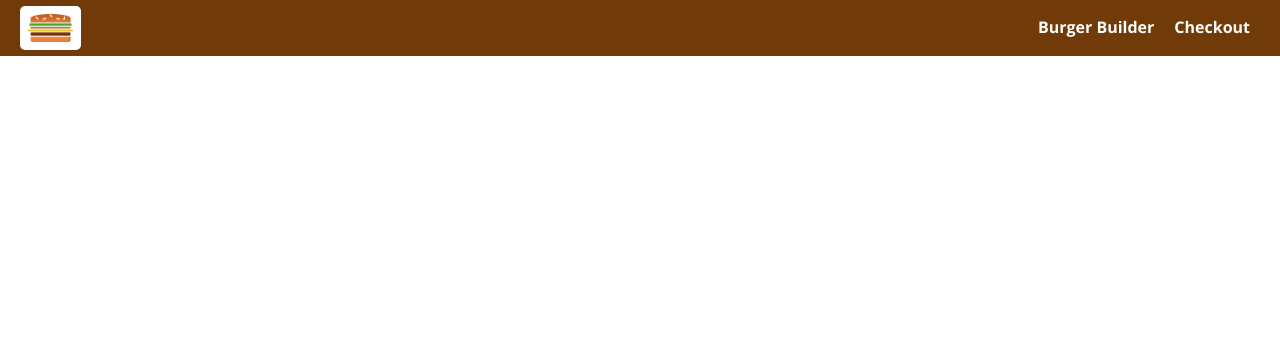
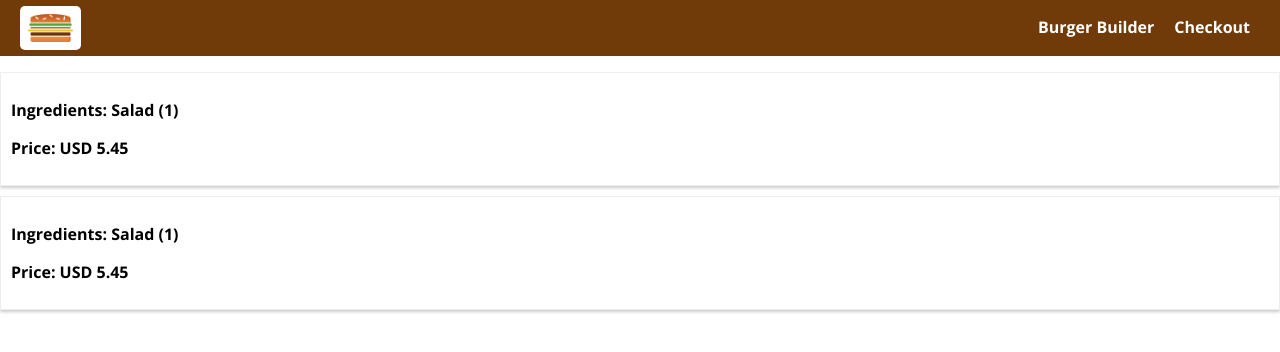
Before and after one commit to acparkgh/BurgerBuilder, a React app: page /orders in a window 1280 px wide. Shown: the top 352 px of the page. Built offline with nearby package versions, Linux system fonts and the light colour scheme.

Commit message:
created Order and Orders components

```diff
--- a/src/App.js
+++ b/src/App.js
@@ -2,6 +2,7 @@ import React, { Component } from 'react';
 import Layout from './hoc/Layout/Layout';
 import BurgerBuilder from './containers/BurgerBuilder/BurgerBuilder';
 import Checkout from './containers/Checkout/Checkout';
+import Orders from './containers/Orders/Orders';
 import { Route, Switch } from 'react-router-dom';
 
 class App extends Component {
@@ -11,6 +12,7 @@ class App extends Component {
         <Layout>
           <Switch>
             <Route path="/checkout" component={Checkout} />
+            <Route path="/orders" component={Orders} />
             <Route path="/" exact component={BurgerBuilder} />
           </Switch>
           {/* <BurgerBuilder />
--- /dev/null
+++ b/src/components/Order/Order.css
@@ -0,0 +1,8 @@
+.Order {
+  width: 100%;
+  border: 1px solid #eee;
+  box-shadow: 0 2px 3px #ccc;
+  padding: 10px;
+  margin: 10px auto;
+  box-sizing: border-box;
+}
--- /dev/null
+++ b/src/components/Order/Order.js
@@ -0,0 +1,11 @@
+import React from 'react';
+import classes from './Order.css';
+
+const order = (props) => (
+  <div className={classes.Order}>
+    <p>Ingredients: Salad (1)</p>
+    <p>Price: <strong>USD 5.45</strong></p>
+  </div>
+);
+
+export default order;
--- a/src/containers/Checkout/ContactData/ContactData.js
+++ b/src/containers/Checkout/ContactData/ContactData.js
@@ -52,11 +52,12 @@ class ContactData extends Component {
         <input className={classes.Input} type="text" name="street" placeholder="Street" />
         <input className={classes.Input} type="text" name="postal" placeholder="Postal" />
         <Button btnType="Success" clicked={this.orderHandler}>ORDER</Button>
-    </form>
+      </form>
     );
     if(this.state.loading) {
       form = <Spinner />;
     }
+
     return (
       <div className={classes.ContactData} >
         <h4>Enter your Contact Data</h4>
--- /dev/null
+++ b/src/containers/Orders/Orders.js
@@ -0,0 +1,17 @@
+import React, { Component } from 'react';
+import Order from '../../components/Order/Order';
+
+class Orders extends Component {
+
+  render() {
+    return (
+      <div>
+        <Order />
+        <Order />
+      </div>
+    );
+  }
+
+}
+
+export default Orders;
```
